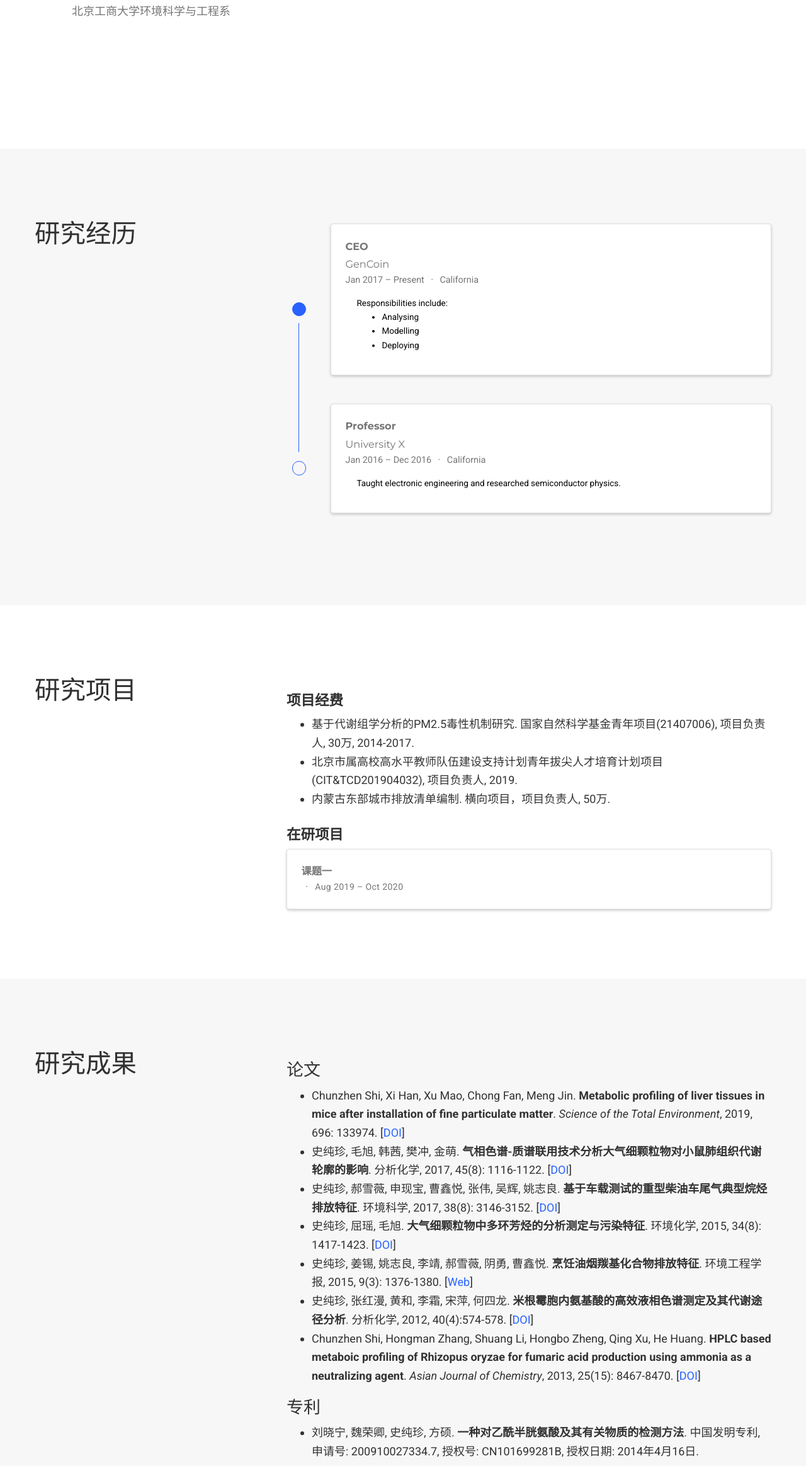
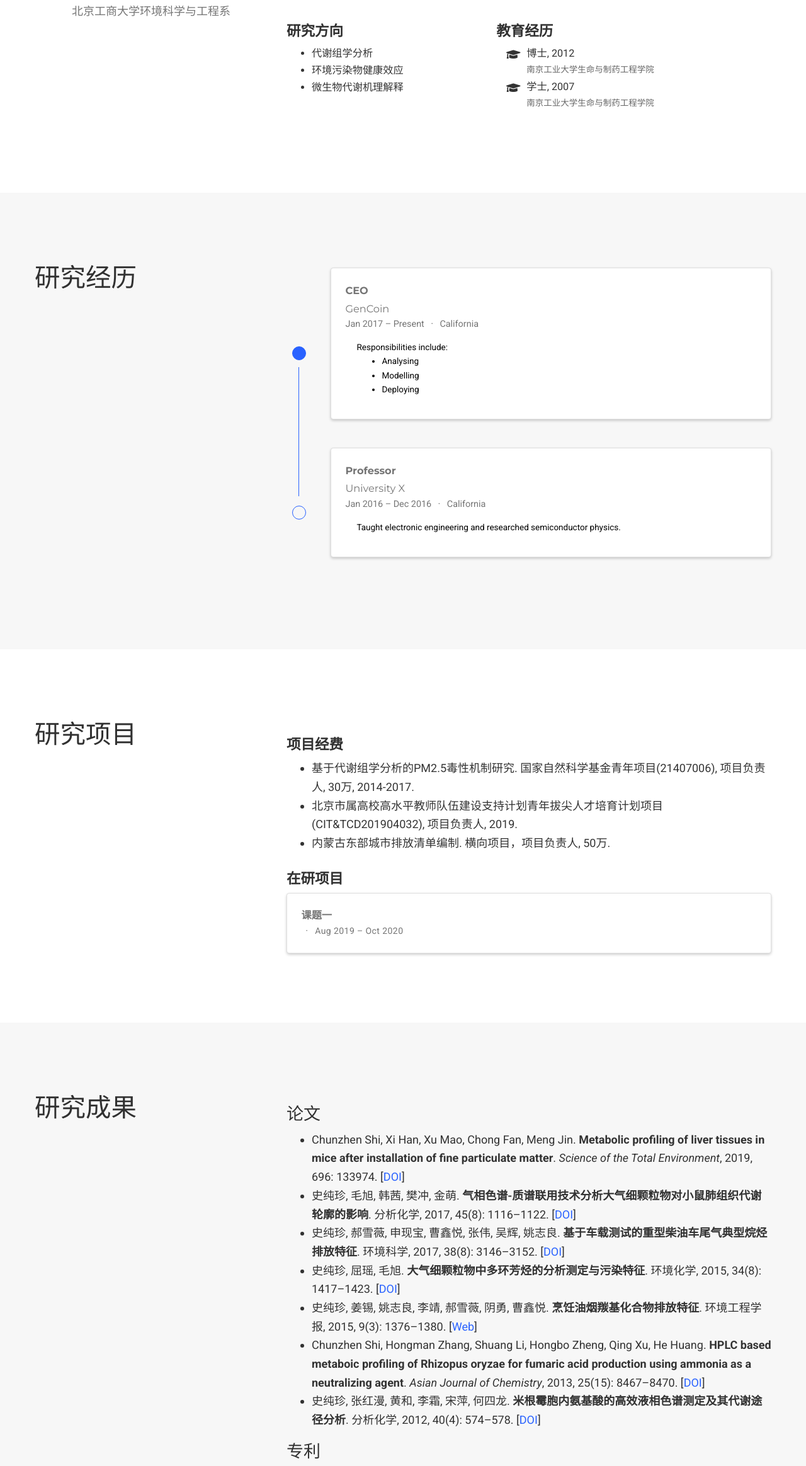
Before and after one commit to shi-chunzhen/shi-chunzhen.github.io, a plain HTML site: page index.html in a window 1280 px wide. Shown: the part 445-2773 px from the top of the page at 63% size. Drawn offline with nearby package versions, Linux system fonts and the light colour scheme; a script that the page names is missing; some icons are missing.

Commit message:
fix typos and add some chinese translation

```diff
--- a/index.html
+++ b/index.html
@@ -500,7 +500,43 @@
     <div class="row">
 
 
+      <div class="col-md-5">
+        <h3>研究方向</h3>
+        <ul class="ul-interests">
 
+          <li>代谢组学分析</li>
+
+          <li>环境污染物健康效应</li>
+
+          <li>微生物代谢机理解释</li>
+
+        </ul>
+      </div>
+
+
+
+      <div class="col-md-7">
+        <h3>教育经历</h3>
+        <ul class="ul-edu fa-ul">
+
+          <li>
+            <i class="fa-li fas fa-graduation-cap"></i>
+            <div class="description">
+              <p class="course">博士, 2012</p>
+              <p class="institution">南京工业大学生命与制药工程学院</p>
+            </div>
+          </li>
+
+          <li>
+            <i class="fa-li fas fa-graduation-cap"></i>
+            <div class="description">
+              <p class="course">学士, 2007</p>
+              <p class="institution">南京工业大学生命与制药工程学院</p>
+            </div>
+          </li>
+
+        </ul>
+      </div>
 
 
     </div>
@@ -811,12 +847,12 @@
 
 <ul>
 <li>Chunzhen Shi, Xi Han, Xu Mao, Chong Fan, Meng Jin. <strong>Metabolic profiling of liver tissues in mice after installation of fine particulate matter</strong>. <em>Science of the Total Environment</em>, 2019, 696: 133974. [<a href="https://doi.org/10.1016/j.scitotenv.2019.133974" target="_blank">DOI</a>]</li>
-<li>史纯珍, 毛旭, 韩茜, 樊冲, 金萌. <strong>气相色谱-质谱联用技术分析大气细颗粒物对小鼠肺组织代谢轮廓的影响</strong>. 分析化学, 2017, 45(8): 1116-1122. [<a href="https://doi.org/10.11895/j.issn.0253-3820.170306" target="_blank">DOI</a>]</li>
-<li>史纯珍, 郝雪薇, 申现宝, 曹鑫悦, 张伟, 吴辉, 姚志良. <strong>基于车载测试的重型柴油车尾气典型烷烃排放特征</strong>. 环境科学, 2017, 38(8): 3146-3152. [<a href="https://doi.org/10.13227/j.hjkx.201705161" target="_blank">DOI</a>]</li>
-<li>史纯珍, 屈瑶, 毛旭. <strong>大气细颗粒物中多环芳烃的分析测定与污染特征</strong>. 环境化学, 2015, 34(8): 1417-1423. [<a href="https://doi.org/10.7524/j.issn.0254-6108.2015.08.2015042302" target="_blank">DOI</a>]</li>
-<li>史纯珍, 姜锡, 姚志良, 李靖, 郝雪薇, 阴勇, 曹鑫悦. <strong>烹饪油烟羰基化合物排放特征</strong>. 环境工程学报, 2015, 9(3): 1376-1380. [<a href="http://www.cnki.com.cn/Article/CJFDTotal-HJJZ201503064.htm" target="_blank">Web</a>]</li>
-<li>史纯珍, 张红漫, 黄和, 李霜, 宋萍, 何四龙. <strong>米根霉胞内氨基酸的高效液相色谱测定及其代谢途径分析</strong>. 分析化学, 2012, 40(4):574-578. [<a href="http://doi.org/10.3724/SP.J.1096.2012.11048" target="_blank">DOI</a>]</li>
-<li>Chunzhen Shi, Hongman Zhang, Shuang Li, Hongbo Zheng, Qing Xu, He Huang. <strong>HPLC based metaboic profiling of Rhizopus oryzae for fumaric acid production using ammonia as a neutralizing agent</strong>. <em>Asian Journal of Chemistry</em>, 2013, 25(15): 8467-8470. [<a href="http://dx.doi.org/10.14233/ajchem.2013.14791" target="_blank">DOI</a>]</li>
+<li>史纯珍, 毛旭, 韩茜, 樊冲, 金萌. <strong>气相色谱-质谱联用技术分析大气细颗粒物对小鼠肺组织代谢轮廓的影响</strong>. 分析化学, 2017, 45(8): 1116&ndash;1122. [<a href="https://doi.org/10.11895/j.issn.0253-3820.170306" target="_blank">DOI</a>]</li>
+<li>史纯珍, 郝雪薇, 申现宝, 曹鑫悦, 张伟, 吴辉, 姚志良. <strong>基于车载测试的重型柴油车尾气典型烷烃排放特征</strong>. 环境科学, 2017, 38(8): 3146&ndash;3152. [<a href="https://doi.org/10.13227/j.hjkx.201705161" target="_blank">DOI</a>]</li>
+<li>史纯珍, 屈瑶, 毛旭. <strong>大气细颗粒物中多环芳烃的分析测定与污染特征</strong>. 环境化学, 2015, 34(8): 1417&ndash;1423. [<a href="https://doi.org/10.7524/j.issn.0254-6108.2015.08.2015042302" target="_blank">DOI</a>]</li>
+<li>史纯珍, 姜锡, 姚志良, 李靖, 郝雪薇, 阴勇, 曹鑫悦. <strong>烹饪油烟羰基化合物排放特征</strong>. 环境工程学报, 2015, 9(3): 1376&ndash;1380. [<a href="http://www.cnki.com.cn/Article/CJFDTotal-HJJZ201503064.htm" target="_blank">Web</a>]</li>
+<li>Chunzhen Shi, Hongman Zhang, Shuang Li, Hongbo Zheng, Qing Xu, He Huang. <strong>HPLC based metaboic profiling of Rhizopus oryzae for fumaric acid production using ammonia as a neutralizing agent</strong>. <em>Asian Journal of Chemistry</em>, 2013, 25(15): 8467&ndash;8470. [<a href="http://dx.doi.org/10.14233/ajchem.2013.14791" target="_blank">DOI</a>]</li>
+<li>史纯珍, 张红漫, 黄和, 李霜, 宋萍, 何四龙. <strong>米根霉胞内氨基酸的高效液相色谱测定及其代谢途径分析</strong>. 分析化学, 2012, 40(4): 574&ndash;578. [<a href="http://doi.org/10.3724/SP.J.1096.2012.11048" target="_blank">DOI</a>]</li>
 </ul>
 
 <h2 id="专利">专利</h2>
@@ -913,7 +949,7 @@
       </div>
 
       <div class="card experience course">
-        <div class="card-body"><h4 class="card-title exp-title text-muted my-0">环境代谢组学</h4><div class="card-subtitle my-0 article-metadata">北京工商大学环境科学与工程系, 研究生科部<span class="middot-divider"></span>
+        <div class="card-body"><h4 class="card-title exp-title text-muted my-0">环境代谢组学</h4><div class="card-subtitle my-0 article-metadata">北京工商大学环境科学与工程系, 研究生部<span class="middot-divider"></span>
 
             2016
 
```
Also changed, not shown: authors/admin/index.html (+36 -0 lines).
